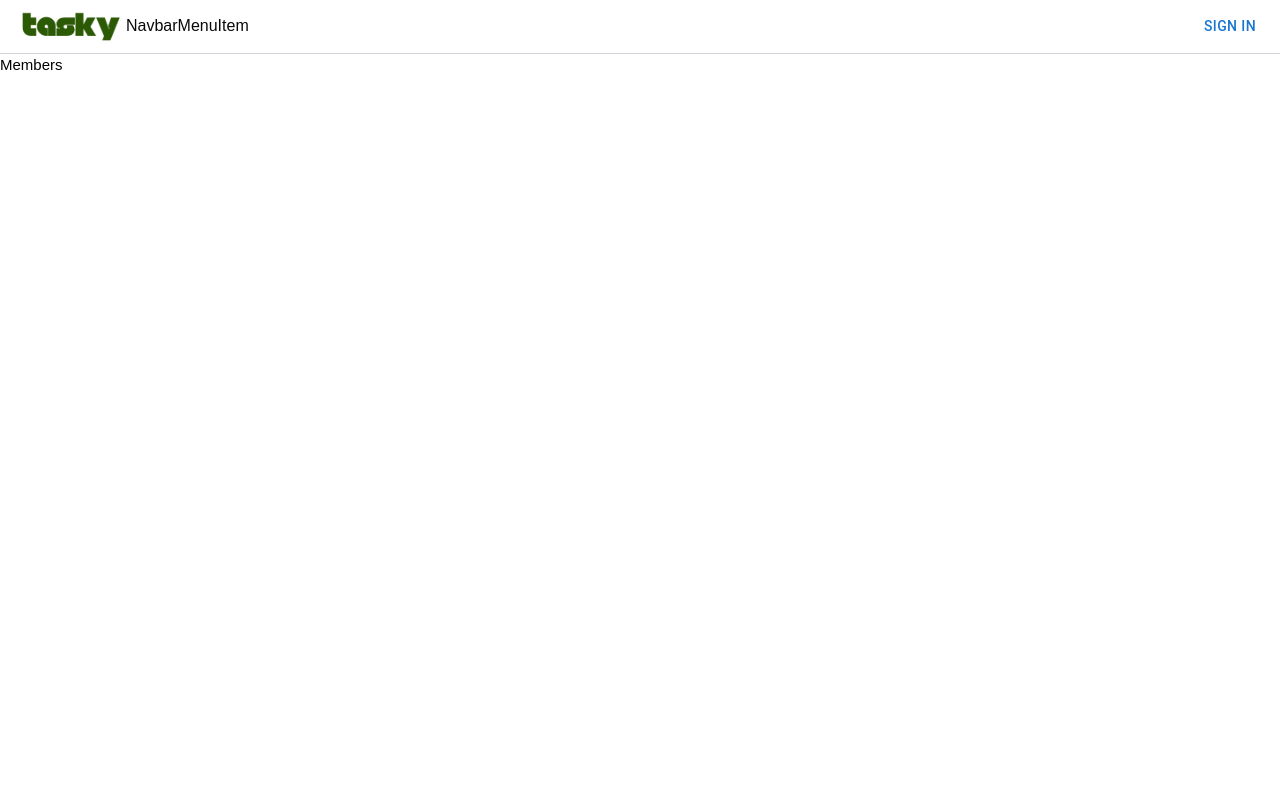
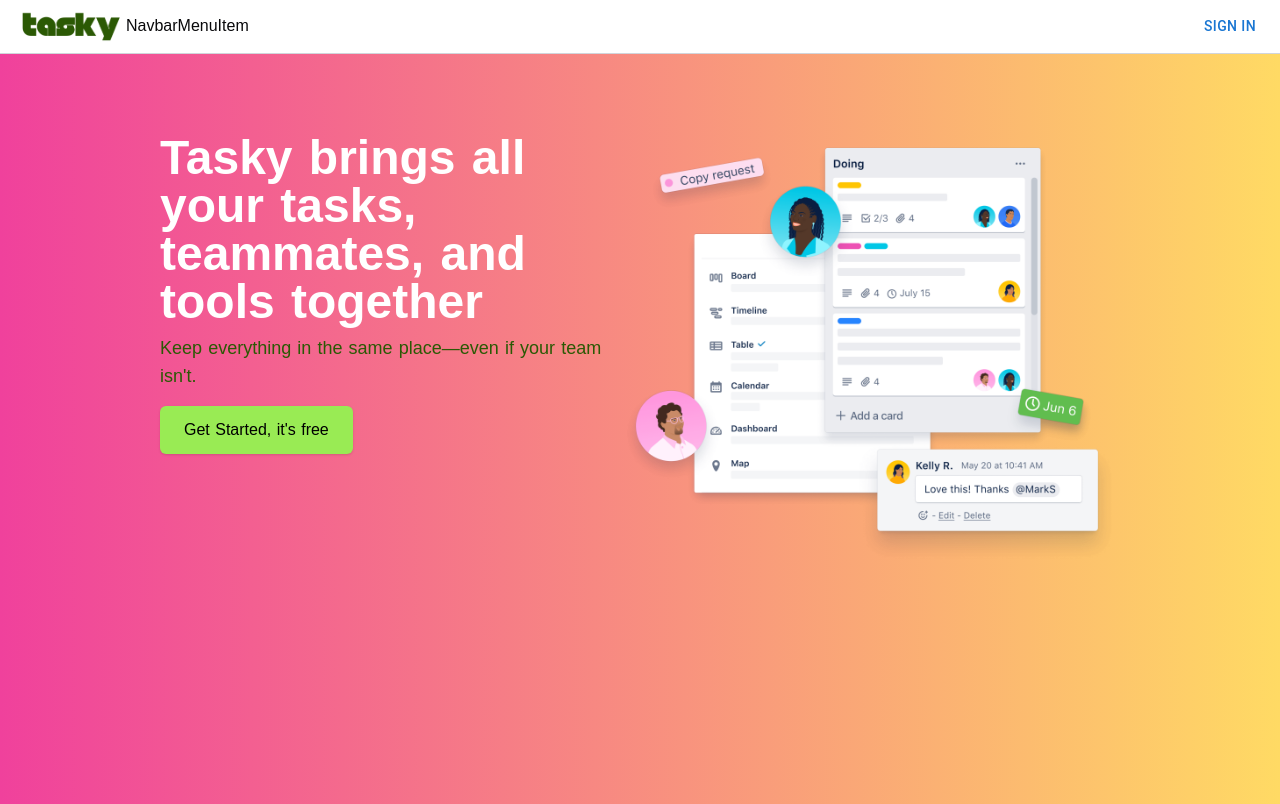
Before and after one commit to Python-killer14/tasky, a Next.js app: page / in a window 1280 px wide. Built offline with nearby package versions, Linux system fonts and the light colour scheme; no server answers; a web font is replaced by a local one.

Commit message:
Home page implemented

```diff
--- /dev/null
+++ b/src/actions/userAuth.js
@@ -0,0 +1,19 @@
+import { signIn, signOut } from "../../auth";
+
+const signInUserCredentail = async () => {
+  "use server";
+  await signIn();
+};
+
+const signInUserProvider = async (provider) => {
+  "use server";
+  await signIn(provider);
+};
+
+const signOutUser = async () => {
+  "use server";
+
+  await signOut();
+};
+
+export { signInUserCredentail, signOutUser };
--- a/src/app/page.jsx
+++ b/src/app/page.jsx
@@ -1,6 +1,11 @@
 import { redirect } from "next/navigation.js";
 import { auth } from "../../auth.js";
 import { formatSlug } from "./utils/formatSlug.js";
+import MaxWidthWrapper from "@/components/MaxWidthWrapper.jsx";
+import { Button } from "@/components/ui/button.jsx";
+
+// Utils
+import { signInUserCredentail } from "@/actions/userAuth.js";
 
 export const metadata = {
   title: "Tasky | Home",
@@ -16,9 +21,36 @@ export default async function Home() {
   // }
 
   return (
-    <main className="flex-[79.74%]">
-      <h1 className="font-medium text-[15px] text-black">Members</h1>
-      <div className="">{session && <p>{session.user.name}</p>}</div>
+    <main className="flex-[79.74%] bg-gradient-to-l from-[#ffda64] to-[#f0419c]">
+      <MaxWidthWrapper>
+        <div className="flex px-10 justify-center py-4 pt-20">
+          <section className="flex-1 max-w-[460px]">
+            <h1 className="text-5xl font-bold text-white">
+              Tasky brings all your tasks, teammates, and tools together
+            </h1>
+            <h4 className=" mt-2 text-darkGreen font-medium text-lg">
+              Keep everything in the same place—even if your team isn&#39;t.
+            </h4>
+            <section>
+              <form action={signInUserCredentail}>
+                <Button
+                  type="submit"
+                  className="mt-4 py-3 px-6 bg-lightGreen text-base text-black hover:bg-darkGreen hover:text-white"
+                >
+                  Get Started, it&#39;s free
+                </Button>
+              </form>
+            </section>
+          </section>
+          <section className="flex-1 max-w-[500px]">
+            <img
+              src="/images/trello-hero-image.webp"
+              alt="trello-hero-image"
+              className="max-h-[550px] object-contain"
+            />
+          </section>
+        </div>
+      </MaxWidthWrapper>
     </main>
   );
 }
--- a/src/components/MaxWidthWrapper.jsx
+++ b/src/components/MaxWidthWrapper.jsx
@@ -5,7 +5,7 @@ function MaxWidthWrapper({ className, children }) {
   return (
     <div
       className={cn(
-        "min-h-screen h-full mx-auto w-full max-w-screen-xl shadow-xl ",
+        "min-h-[calc(100vh-50px)] mx-auto w-full max-w-screen-xl shadow-xl ",
         className
       )}
     >
--- a/src/components/navbar/MainNavBar.jsx
+++ b/src/components/navbar/MainNavBar.jsx
@@ -14,12 +14,6 @@ import { formatSlug } from "@/app/utils/formatSlug";
 function MainNavBar() {
   const { data: session } = useSession();
   const router = useRouter();
-
-  useEffect(() => {
-    if (session) {
-      router.push(formatSlug(`/u/${session?.user?.name}/boards`));
-    }
-  }, [session, router]);
 
   return (
     <aside>
@@ -45,7 +39,7 @@ function MainNavBar() {
               <Button
                 onClick={() =>
                   signIn("github", {
-                    redirect: `u/${session?.user?.name}/boards`,
+                    redirectTo: `/u/${session?.user?.name}/boards`,
                   })
                 }
               >
--- a/tailwind.config.js
+++ b/tailwind.config.js
@@ -17,7 +17,10 @@ module.exports = {
       },
     },
     height: {
-      "screen-nav": "calc(100dvh - 53px)",
+      "screen-nav": "calc(100dvh-53px)",
+    },
+    minHeight: {
+      "screen-nav": "calc(100vh-53px)",
     },
     extend: {
       colors: {
```
Also changed, not shown: public/images/trello-hero-image.webp (added).
